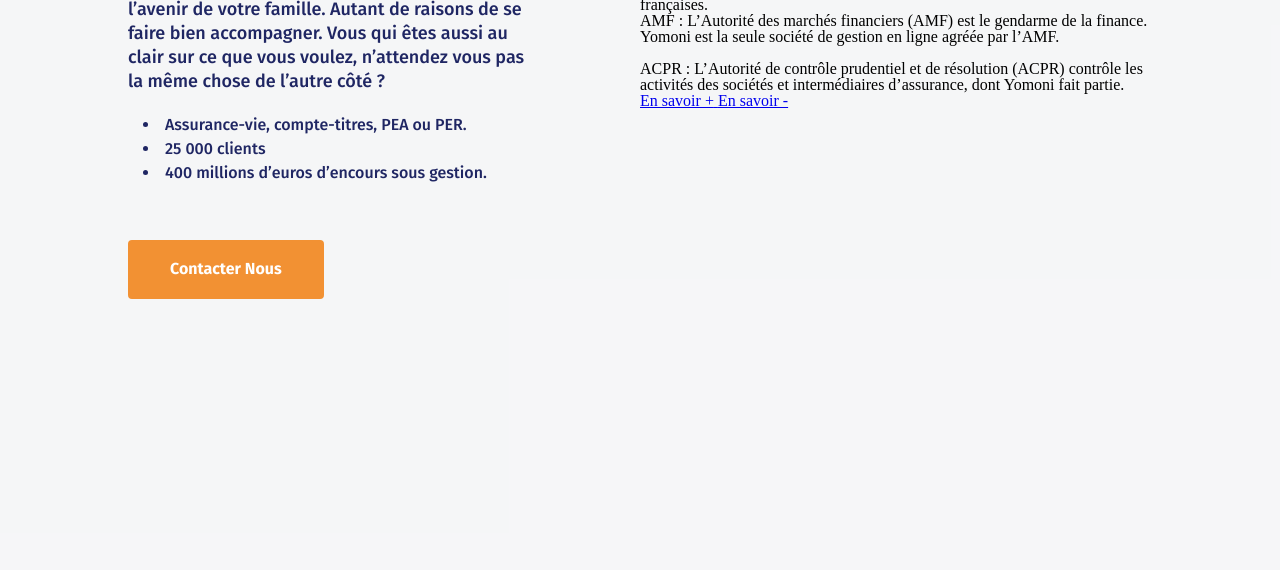
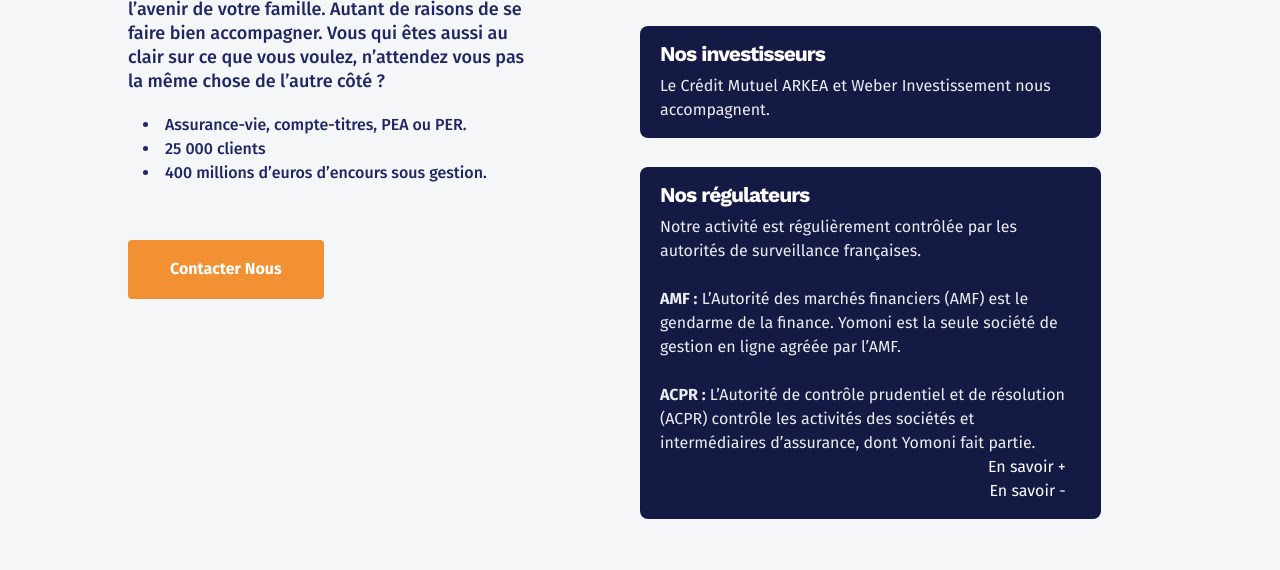
Before and after one commit to AdrienCalmesnil/09-2021-Yomoni, a plain HTML site: page index.html in a window 1280 px wide. Shown: the part 230-800 px from the top of the page. Drawn offline with nearby package versions, Linux system fonts and the light colour scheme.

Commit message:
card section done in html/css

```diff
--- a/css/styles.css
+++ b/css/styles.css
@@ -64,7 +64,7 @@ body {
   color: #f29133;
 }
 
-/* main section styling */
+/* left main section styling */
 .main {
   width: 100vw;
   height: 100vh;
@@ -136,3 +136,60 @@ body {
   line-height: 140%;
   color: #ffffff;
 }
+
+/* card main section styling */
+.main__section__right {
+  width: 90%;
+}
+
+.main__section__right .card {
+  padding: 16px 35px 16px 20px;
+  margin-bottom: 1.8em;
+  background: #151a45;
+  border-radius: 8px;
+}
+
+.main__section__right .card__title {
+  margin-bottom: 8px;
+  font-family: Work Sans, sans-serif;
+  font-style: normal;
+  font-weight: 600;
+  font-size: 21px;
+  line-height: 24px;
+  letter-spacing: -1px;
+  color: #ffffff;
+}
+
+.main__section__right p {
+  font-family: Fira Sans, sans-serif;
+  font-style: normal;
+  font-weight: normal;
+  font-size: 16px;
+  line-height: 24px;
+  color: rgba(255, 255, 255, 0.92);
+}
+
+.main__section__right .card a {
+  display: grid;
+  text-align: end;
+  text-decoration: none;
+}
+
+.main__section__right .card a span {
+  font-family: Fira Sans, sans-serif;
+  font-style: normal;
+  font-weight: 300;
+  font-size: 16px;
+  line-height: 24px;
+
+  color: #ffffff;
+}
+
+#amf,
+#acpr {
+  font-family: Fira Sans, sans-serif;
+  font-style: normal;
+  font-weight: 700;
+  font-size: 16px;
+  line-height: 24px;
+}
--- a/index.html
+++ b/index.html
@@ -55,9 +55,9 @@
         <div class="card">
           <h3 class="card__title">Nos régulateurs</h3>
           <p>Notre activité est régulièrement contrôlée par les autorités de surveillance françaises.</p>
-          <p>
-            <b>AMF :</b> L’Autorité des marchés financiers (AMF) est le gendarme de la finance. Yomoni est la seule société de gestion en ligne agréée par l’AMF.<br><br>
-            <b>ACPR :</b> L’Autorité de contrôle prudentiel et de résolution (ACPR) contrôle les activités des sociétés et intermédiaires d’assurance, dont Yomoni fait partie.
+          <p><br>
+            <b id='amf'>AMF :</b> L’Autorité des marchés financiers (AMF) est le gendarme de la finance. Yomoni est la seule société de gestion en ligne agréée par l’AMF.<br><br>
+            <b id='acpr'>ACPR :</b> L’Autorité de contrôle prudentiel et de résolution (ACPR) contrôle les activités des sociétés et intermédiaires d’assurance, dont Yomoni fait partie.
           </p>
           <a class="card__trigger" href="#">
             <span>En savoir +</span>
```
